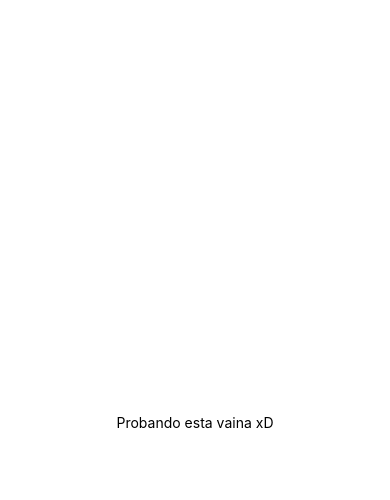
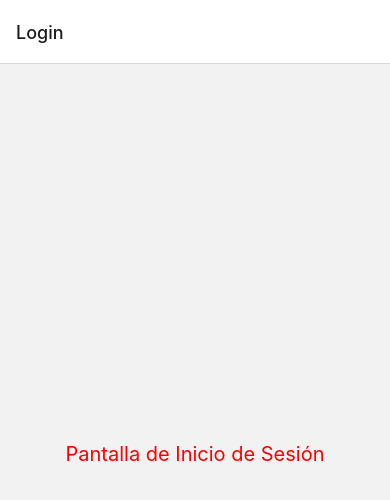
Before and after one commit to jesuspaz5000/AnxietySpectrum, a React Native app: screen /Login in a window 390 px wide. Shown: the top 500 px of the page. Built offline with nearby package versions, Linux system fonts and the light colour scheme.

Commit message:
comenzando a crear login y registro

```diff
--- a/App.js
+++ b/App.js
@@ -14,7 +14,5 @@ const styles = StyleSheet.create({
   container: {
     flex: 1,
     backgroundColor: '#fff',
-    alignItems: 'center',
-    justifyContent: 'center',
   },
 });
--- a/app.json
+++ b/app.json
@@ -14,6 +14,7 @@
     "assetBundlePatterns": [
       "**/*"
     ],
+    "platforms": ["ios", "android", "web"],
     "ios": {
       "supportsTablet": true
     },
--- /dev/null
+++ b/src/components/Estilos.js
@@ -0,0 +1,18 @@
+// Estilos.js
+
+import { StyleSheet } from 'react-native';
+
+const Estilos = StyleSheet.create({
+  contenedor: {
+    flex: 1,
+    justifyContent: 'center',
+    alignItems: 'center',
+  },
+  texto: {
+    color: 'red',
+    fontSize: 20,
+  },
+  // más estilos aquí
+});
+
+export default Estilos;
--- a/src/components/Login.jsx
+++ b/src/components/Login.jsx
@@ -0,0 +1,13 @@
+// Login.jsx
+
+import React from 'react';
+import { View, Text } from 'react-native';
+import Estilos from './Estilos';
+
+const Login = () => (
+  <View style={Estilos.contenedor}>
+    <Text style={Estilos.texto}>Pantalla de Inicio de Sesión</Text>
+  </View>
+);
+
+export default Login;
--- a/src/components/Main.jsx
+++ b/src/components/Main.jsx
@@ -1,12 +1,20 @@
-import React from "react";
-import { Text, View } from 'react-native';
 
-const Main = () => {
-    return (
-        <View>
-            <Text>Probando esta vaina xD</Text>
-        </View>
-    )
-}
+import React from 'react';
+import { NavigationContainer } from '@react-navigation/native';
+import { createStackNavigator } from '@react-navigation/stack';
+import Login from './Login';
+import Registro from './Registro';
 
-export default Main
+const Stack = createStackNavigator();
+
+const Main = () => (
+  <NavigationContainer>
+    <Stack.Navigator initialRouteName="Login">
+      <Stack.Screen name="Login" component={Login} />
+      <Stack.Screen name="Registro" component={Registro} />
+      {/* más rutas aquí */}
+    </Stack.Navigator>
+  </NavigationContainer>
+);
+
+export default Main;
--- a/src/components/Registro.jsx
+++ b/src/components/Registro.jsx
@@ -0,0 +1,13 @@
+// Registro.jsx
+
+import React from 'react';
+import { View, Text } from 'react-native';
+import Estilos from './Estilos';
+
+const Registro = () => (
+  <View style={Estilos.contenedor}>
+    <Text style={Estilos.texto}>Pantalla de Registro</Text>
+  </View>
+);
+
+export default Registro;
```
Also changed, not shown: package.json (+8 -1 lines), 2 other files (tests, documents, lock files or other folders).
